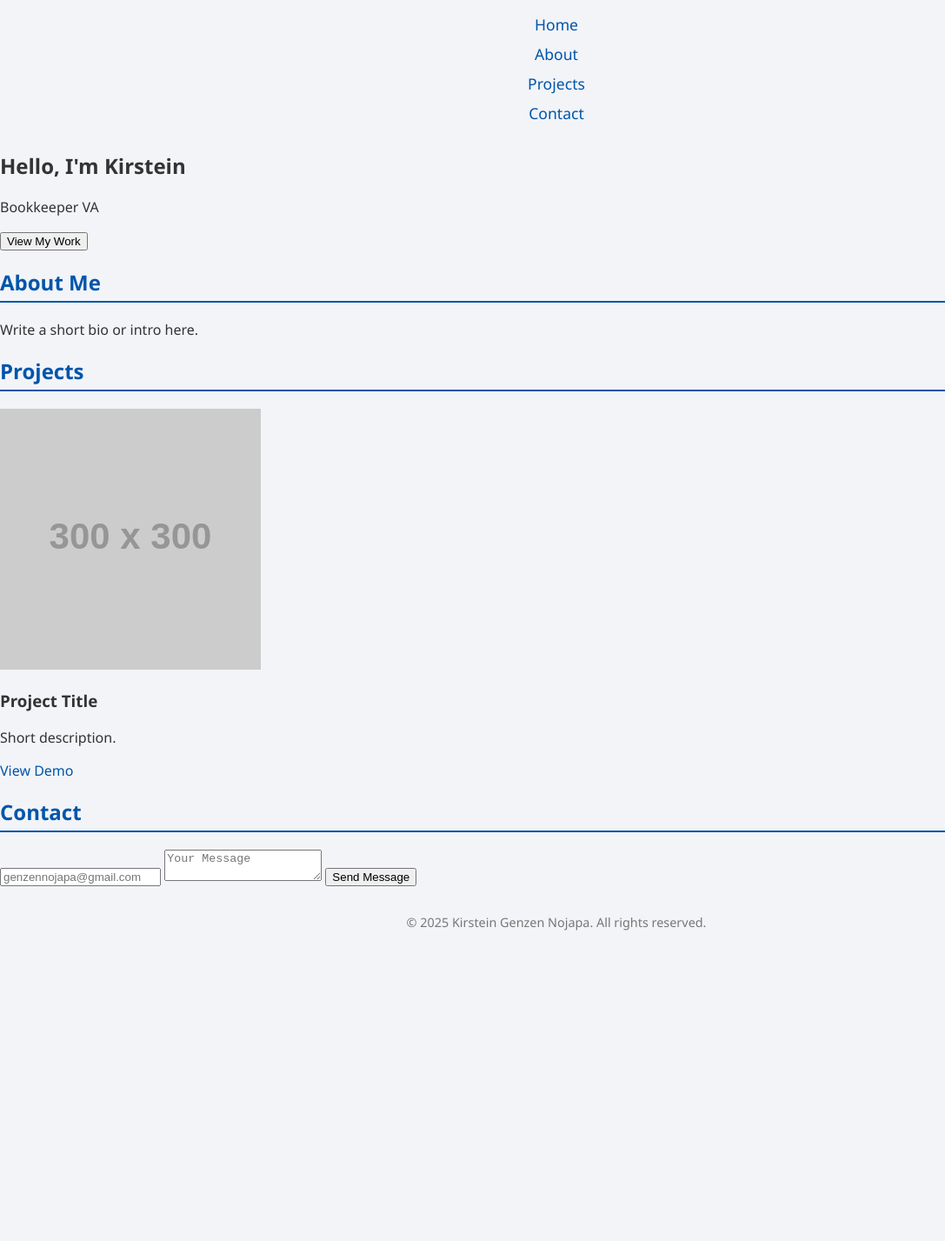
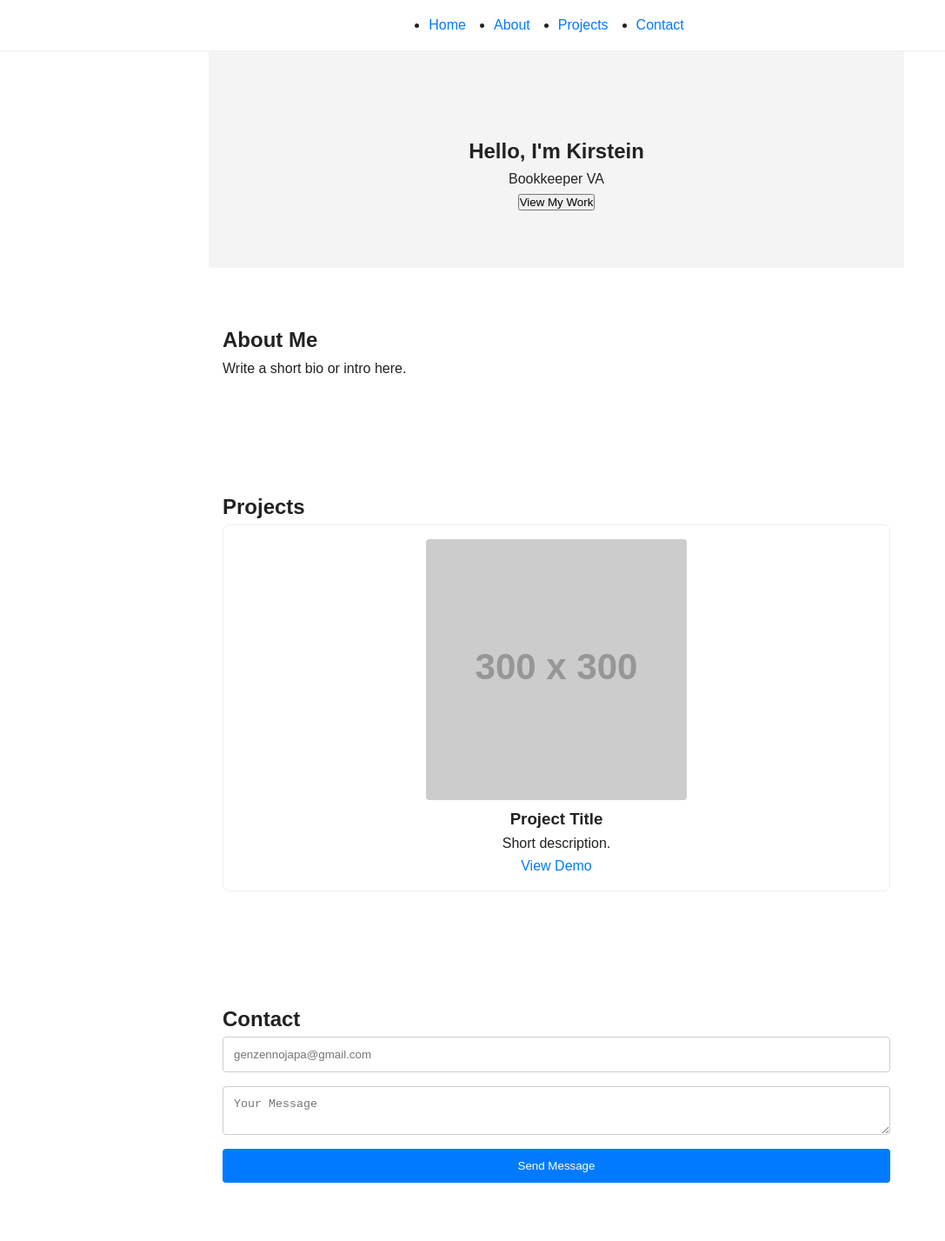
Before and after one commit to Kirsteingenzen/genzennojapa, a plain HTML site: page index.html in a window 1280 px wide. Shown: the top 1427 px of the page at 87% size, without its empty margins (0-1087 px from the left). Before the commit the page ends 1084 px from the top, so only its background shows below. Drawn offline with Linux system fonts and the light colour scheme; files that its build step writes are made by us from their sources; placeholder pictures from the web are drawn by us; a script that the page names is missing.

Commit message:
Update style.css

```diff
--- a/style.css
+++ b/style.css
@@ -1,76 +1,85 @@
-/* style.css */
+/* Reset & Base */
+* { margin: 0; padding: 0; box-sizing: border-box; }
+body { font-family: sans-serif; line-height: 1.6; color: #222; }
+a { color: #007BFF; text-decoration: none; }
 
-body {
-  font-family: 'Segoe UI', Tahoma, Geneva, Verdana, sans-serif;
-  background: #f2f4f8;
-  color: #333;
-  margin: 0;
-  padding: 0;
+/* Layout */
+header {
+  position: sticky;
+  top: 0;
+  background: #fff;
+  border-bottom: 1px solid #eee;
+}
+nav ul {
+  display: flex;
+  justify-content: center;
+  padding: 1rem;
+}
+nav li { margin: 0 1rem; }
+
+.section {
+  padding: 4rem 1rem;
+  max-width: 800px;
+  margin: 0 auto;
+}
+.hero {
+  text-align: center;
+  background: #f4f4f4;
+  padding-top: 6rem;
 }
 
-.container {
-  max-width: 800px;
-  margin: auto;
-  padding: 2rem;
-  background-color: white;
-  box-shadow: 0 0 20px rgba(0,0,0,0.1);
-  margin-top: 40px;
-  border-radius: 10px;
+/* Projects Grid */
+.projects-grid {
+  display: grid;
+  grid-template-columns: repeat(auto-fit, minmax(250px, 1fr));
+  gap: 2rem;
+}
+.project-card {
+  background: #fff;
+  border: 1px solid #eee;
+  padding: 1rem;
+  border-radius: 8px;
+  text-align: center;
+}
+.project-card img {
+  max-width: 100%;
+  border-radius: 4px;
 }
 
-header {
-  text-align: center;
-  margin-bottom: 2rem;
+/* Contact Form */
+form {
+  display: flex;
+  flex-direction: column;
+}
+form input,
+form textarea {
+  padding: 0.75rem;
+  margin-bottom: 1rem;
+  border: 1px solid #ccc;
+  border-radius: 4px;
+  resize: vertical;
+}
+form button {
+  padding: 0.75rem;
+  background: #007BFF;
+  color: #fff;
+  border: none;
+  cursor: pointer;
+  border-radius: 4px;
 }
 
-header h1 {
-  color: #0055aa;
-  margin-bottom: 0.3rem;
+/* Footer */
+footer {
+  text-align: center;
+  padding: 2rem;
+  background: #f9f9f9;
+  margin-top: 4rem;
 }
 
-.job-title {
-  font-size: 1.2rem;
-  color: #888;
+/* Smooth Scroll */
+html { scroll-behavior: smooth; }
+
+/* Responsive */
+@media(max-width: 600px) {
+  nav ul { flex-direction: column; }
 }
-
-.about, .contact {
-  margin-bottom: 2rem;
-}
-
-h2 {
-  color: #0055aa;
-  border-bottom: 2px solid #0055aa;
-  padding-bottom: 5px;
-}
-
-ul {
-  list-style: none;
-  padding-left: 0;
-}
-
-ul li {
-  margin: 10px 0;
-  font-size: 1.1rem;
-}
-
-a {
-  color: #0055aa;
-  text-decoration: none;
-}
-
-a:hover {
-  text-decoration: underline;
-}
-
-footer {
-  text-align: center;
-  font-size: 0.9rem;
-  color: #777;
-  margin-top: 2rem;
-}
-
-.photo-caption {
-  color: #aaa;
-  margin-top: 10px;
-  font-size: 14px;
-}
```
